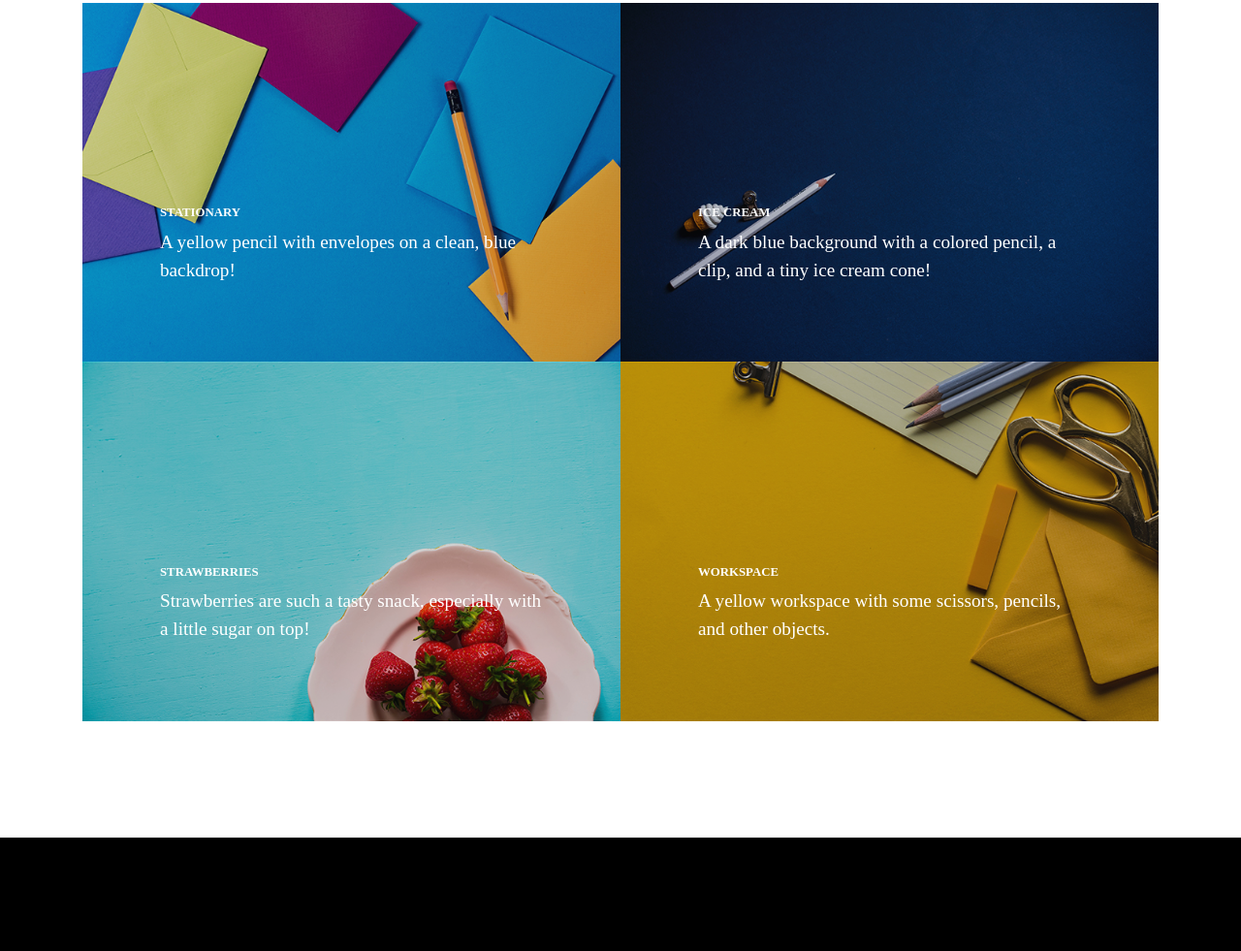
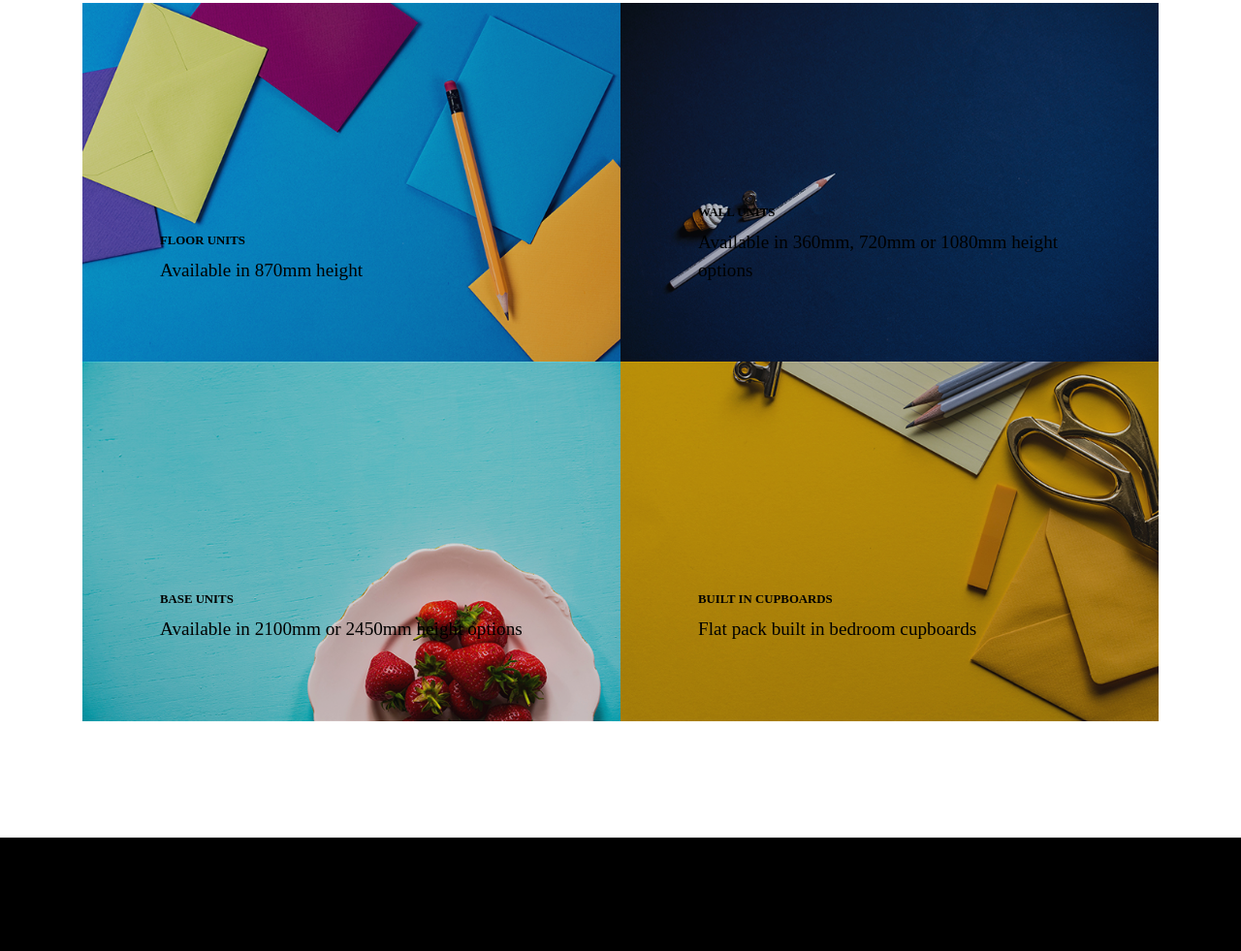
Before and after one commit to DLouw/cf, a website: page app/pug/index.pug in a window 1280 px wide. Shown: the part 2754-3735 px from the top of the page at 97% size. Drawn offline with nearby package versions, Linux system fonts and the light colour scheme; files that its build step writes are made by us from their sources; files whose address does not match are found by name.

Commit message:
changed previews

```diff
--- a/app/pug/index.pug
+++ b/app/pug/index.pug
@@ -109,29 +109,29 @@ html(lang='en')
             a.portfolio-item(href='#')
               span.caption
                 span.caption-content
-                  h2 Stationary
-                  p.mb-0 A yellow pencil with envelopes on a clean, blue backdrop!
+                  h2 Floor Units
+                  p.mb-0 Available in 870mm height
               img.img-fluid(src='img/portfolio-1.jpg', alt='')
           .col-lg-6
             a.portfolio-item(href='#')
               span.caption
                 span.caption-content
-                  h2 Ice Cream
-                  p.mb-0 A dark blue background with a colored pencil, a clip, and a tiny ice cream cone!
+                  h2 Wall Units
+                  p.mb-0 Available in 360mm, 720mm or 1080mm height options
               img.img-fluid(src='img/portfolio-2.jpg', alt='')
           .col-lg-6
             a.portfolio-item(href='#')
               span.caption
                 span.caption-content
-                  h2 Strawberries
-                  p.mb-0 Strawberries are such a tasty snack, especially with a little sugar on top!
+                  h2 Base Units
+                  p.mb-0 Available in 2100mm or 2450mm height options
               img.img-fluid(src='img/portfolio-3.jpg', alt='')
           .col-lg-6
             a.portfolio-item(href='#')
               span.caption
                 span.caption-content
-                  h2 Workspace
-                  p.mb-0 A yellow workspace with some scissors, pencils, and other objects.
+                  h2 Built in Cupboards
+                  p.mb-0 Flat pack built in bedroom cupboards
               img.img-fluid(src='img/portfolio-4.jpg', alt='')
     // Call to Action
     section.content-section.bg-primary.text-white
--- a/app/scss/_portfolio.scss
+++ b/app/scss/_portfolio.scss
@@ -14,7 +14,7 @@
     bottom: 0;
     z-index: 1;
     .caption-content {
-      color: $white;
+      color: $black;
       margin: auto 2rem 2rem;
       h2 {
         font-size: 0.8rem;
@@ -51,7 +51,7 @@
         clip-path: inset(2rem);
       }
       .caption {
-        background-color: fade-out($primary, 0.1);
+        background-color: fade-out(white, 0.1);
         -webkit-clip-path: inset(2rem);
         clip-path: inset(2rem);
       }
```
Also changed, not shown: app/css/stylish-portfolio.css.
